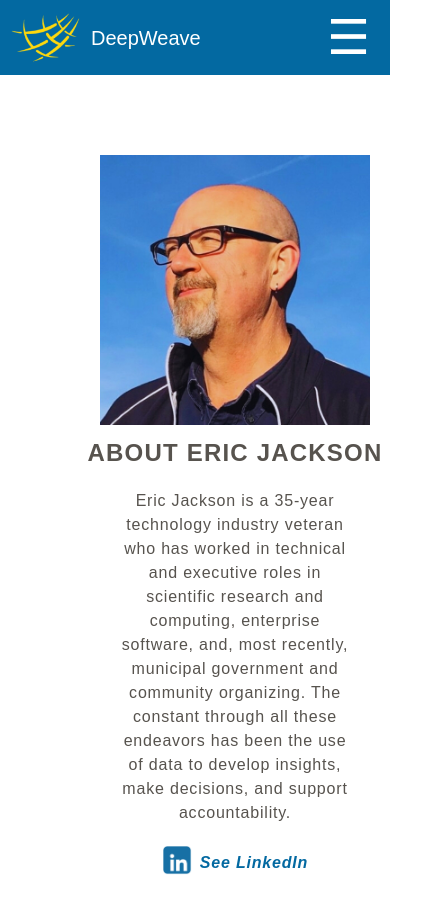
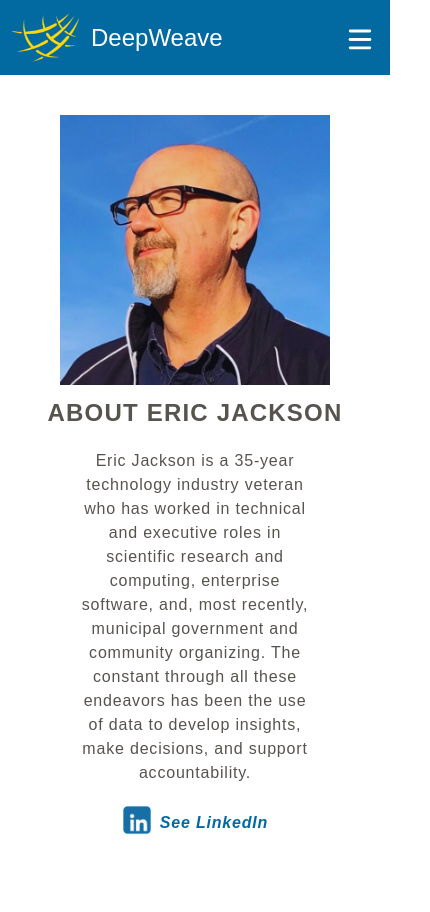
Before and after one commit to DeepWeave/deepweave-website, a Next.js app: page /about in a window 390 px wide. Shown: the top 912 px of the page, 430 px wide, since content can reach past the window. After the commit the page ends 855 px from the top, so only its background shows below. Built offline with nearby package versions, Linux system fonts and the light colour scheme.

Commit message:
Created animation for hamburger and x

```diff
--- a/src/app/_ui/navbar.tsx
+++ b/src/app/_ui/navbar.tsx
@@ -7,13 +7,19 @@ import { useState } from "react";
 
 export default function Navbar() {
 	const [isDropdownOpen, setIsDropdownOpen] = useState(false);
+	const [rotate, setRotate] = useState(false);
+	const [hideRectangle, setHideRectangle] = useState(false);
 
 	const toggleDropdown = () => {
 		setIsDropdownOpen(!isDropdownOpen);
+		setRotate(!rotate);
+		setHideRectangle(!hideRectangle);
 	};
 
 	const handleLinkClick = () => {
-		setIsDropdownOpen(false); // Close the dropdown when a link is clicked
+		setIsDropdownOpen(!isDropdownOpen);
+		setRotate(!rotate);
+		setHideRectangle(!hideRectangle);
 	};
 
 	return (
@@ -27,26 +33,63 @@ export default function Navbar() {
 							height={75}
 							alt='DeepWeave Logo'
 						/>
-						<div className='text-xl text-white ml-2'>DeepWeave</div>
+						<div className='text-2xl text-white ml-2'>DeepWeave</div>
 					</div>
 					{/* regular menu to display on larger screens*/}
 					<div className='hidden  md:flex md:items-center md:mx-0'>
 						<NavLinks />
 					</div>
 					{/* hamburger menu to display on small screens*/}
-					<div className='flex items-center lg:hidden cursor-pointer'>
-						<div className='flex items-center'>
-							{/* Toggle between hamburger menu and close icon based on isDropdownOpen state */}
-							<button
-								id='hamburger-button'
-								className='text-5xl text-white cursor-pointer custom-transition mr-5 hover:text-stone-300 md:hidden'
-								onClick={toggleDropdown}
-							>
-								<span
-									dangerouslySetInnerHTML={{
-										__html: isDropdownOpen ? "&times;" : "&#9776;",
-									}}
-								/>
+					<div className='flex items-center text-white mr-3 lg:hidden cursor-pointer'>
+						<div className='flex items-center relative h-full transition-delay hover:text-yellow-400'>
+							<button onClick={toggleDropdown}>
+								<svg viewBox='0 0 100 100' className='w-9 h-9 items-center p-1'>
+									{/* top rectangle */}
+									{!hideRectangle && (
+										<rect
+											className='fill-current rounded-lg'
+											width='80'
+											height='10'
+											x='10'
+											y='20'
+											rx='5'
+											ry='5'
+										/>
+									)}
+									{/* middle rectangles */}
+									<rect
+										className='fill-current transition-transform duration-300'
+										width='80'
+										height='10'
+										x='10'
+										y='50'
+										rx='5'
+										ry='5'
+										transform={rotate ? "rotate(45  50 55)" : ""}
+									/>
+									<rect
+										className='fill-current transition-transform duration-300'
+										width='80'
+										height='10'
+										x='10'
+										y='50'
+										rx='5'
+										ry='5'
+										transform={rotate ? "rotate(-45  50 55)" : ""}
+									/>
+									{/* bottom rectangle */}
+									{!hideRectangle && (
+										<rect
+											className='fill-current'
+											width='80'
+											height='10'
+											x='10'
+											y='80'
+											rx='5'
+											ry='5'
+										/>
+									)}
+								</svg>
 							</button>
 						</div>
 						{isDropdownOpen && (
--- a/src/app/about/page.tsx
+++ b/src/app/about/page.tsx
@@ -6,7 +6,7 @@ import LinkedLogo_hover from "../_ui/linkedLogo_hover";
 
 export default function About() {
 	return (
-		<div className='container flex justify-center items-center h-full sm:px-10rem m-10'>
+		<div className='container flex justify-center items-center h-full sm:px-10rem'>
 			<div className='flex flex-col justify-center items-center mt-10 md:mt-40 md:flex-row md:pl-5 md:mr-5'>
 				<Image
 					src='/Profile_image.jpg'
@@ -21,11 +21,11 @@ export default function About() {
 					</h1>
 					<p className='text-stone-600 mt-5 text-center tracking-wider px-20 md:text-left md:px-0 md:w-full'>
 						Eric Jackson is a 35-year technology industry veteran who has worked
-					in technical and executive roles in scientific research and computing,
-					enterprise software, and, most recently, municipal government and
-					community organizing. The constant through all these endeavors has
-					been the use of data to develop insights, make decisions, and support
-					accountability.
+						in technical and executive roles in scientific research and
+						computing, enterprise software, and, most recently, municipal
+						government and community organizing. The constant through all these
+						endeavors has been the use of data to develop insights, make
+						decisions, and support accountability.
 					</p>
 					<LinkedLogo_hover />
 				</div>
--- a/src/app/page.tsx
+++ b/src/app/page.tsx
@@ -33,7 +33,7 @@ export default function Home() {
 					</div>
 					<div className='flex pt-9 pb-5 justify-end sm:pr-3'>
 						<Link href='/contact'>
-							<button className='bg-yellow-400 text-sky-700 font-semibold text-sm py-1 px-4 rounded-full tracking-wider custom-transition hover:bg-yellow-500 md:py-2 md:px-8 md:text-base'>
+							<button className='bg-sky-700 text-yellow-400 font-semibold text-sm py-1 px-4 rounded-full tracking-wider custom-transition hover:bg-sky-800 md:py-2 md:px-8 md:text-base'>
 								CONTACT
 							</button>
 						</Link>
--- a/src/app/services/page.tsx
+++ b/src/app/services/page.tsx
@@ -81,7 +81,7 @@ export default function Services() {
 													target='_blank'
 													rel='noopener noreferrer'
 												>
-													<h2 className='text-sky-700 text-xl italic font-semibold tracking-wider underline underline-offset-8 mt-3 custom-transition hover:text-sky-800'>
+													<h2 className='text-sky-700 text-xl italic font-semibold tracking-wider underline underline-offset-2 mt-3 hover:text-sky-800'>
 														{article.title}
 													</h2>
 												</a>
--- a/tailwind.config.ts
+++ b/tailwind.config.ts
@@ -22,18 +22,6 @@ const config: Config = {
 				"sky-tint-light": "#4e96bd",
 				"sky-bg": "#e6fof6",
 			},
-			transitionDelay: {
-				"100": "100ms",
-				"200": "200ms",
-				"300": "300ms",
-			},
-			transitionDuration: {
-				"500": "500ms",
-				"1000": "1000ms",
-			},
-			scale: {
-				"105": "1.05",
-			},
 		},
 	},
 	plugins: [],
```
Lines whose indentation alone changed are shown as unchanged.
